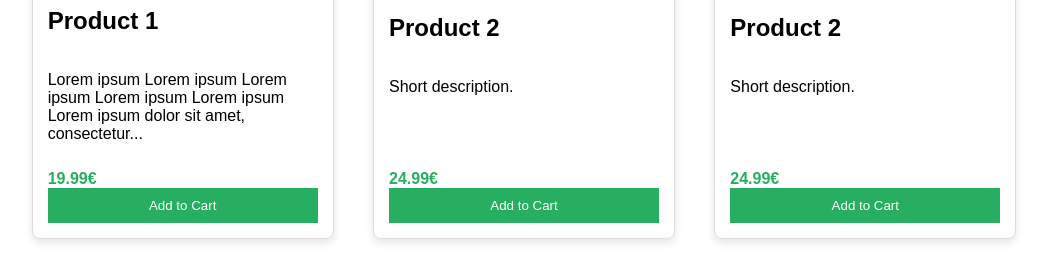
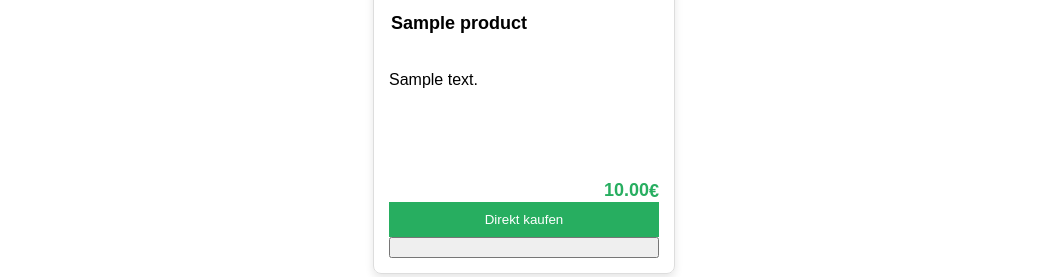
Before and after one commit to DosenSuppe/online_shop, a PHP site: page / in a window 1280 px wide. Shown: the part 395-672 px from the top of the page, without its empty margins (116-1163 px from the left). Run offline with PHP 8.4, Linux system fonts and the light colour scheme; tables that the repository leaves empty hold one stand-in row (values such as "Sample post").

Commit message:
UPDATES EVERYBODY, UPDATES

```diff
--- a/com/js/app.js
+++ b/com/js/app.js
@@ -1,15 +1,15 @@
 document.addEventListener("DOMContentLoaded", function() {
     // Sample product data (replace with your actual data)
     const products = [
-      { imgSrc: "src/img/product.jpg", name: "Product 1", description: "Lorem ipsum Lorem ipsum Lorem ipsum Lorem ipsum Lorem ipsum Lorem ipsum dolor sit amet, consectetur adipiscing elit.", price: "19.99€" },
-      { imgSrc: "src/img/product2.jpg", name: "Product 2", description: "Short description.", price: "24.99€" },
-      { imgSrc: "src/img/product2.jpg", name: "Product 2", description: "Short description.", price: "24.99€" },
-      { imgSrc: "src/img/product.jpg", name: "Product 1", description: "Lorem ipsum Lorem ipsum Lorem ipsum Lorem ipsum Lorem ipsum Lorem ipsum dolor sit amet, consectetur adipiscing elit.", price: "19.99€" },
-      { imgSrc: "src/img/product2.jpg", name: "Product 2", description: "Short description.", price: "24.99€" },
-      { imgSrc: "src/img/product2.jpg", name: "Product 2", description: "Short description.", price: "24.99€" },
-      { imgSrc: "src/img/product.jpg", name: "Product 1", description: "Lorem ipsum Lorem ipsum Lorem ipsum Lorem ipsum Lorem ipsum Lorem ipsum dolor sit amet, consectetur adipiscing elit.", price: "19.99€" },
-      { imgSrc: "src/img/product2.jpg", name: "Product 2", description: "Short description.", price: "24.99€" },
-      { imgSrc: "src/img/product2.jpg", name: "Product 2", description: "Short description.", price: "24.99€" },
+      { imgSrc: "src/img/product.jpg", name: "Product 1", description: "Lorem ipsum Lorem ipsum Lorem ipsum Lorem ipsum Lorem ipsum Lorem ipsumLorem ipsum Lorem ipsum Lorem ipsum Lorem ipsum Lorem ipsum Lorem ipsum Lorem ipsum Lorem ipsum dolor sit amet, consectetur adipiscing elit.", price: "19.99" },
+      { imgSrc: "src/img/product2.jpg", name: "Product 2", description: "Short description.", price: "211234.99" },
+      { imgSrc: "src/img/product2.jpg", name: "Product 2", description: "Short description.", price: "24.99" },
+      { imgSrc: "src/img/product.jpg", name: "Product 1", description: "Lorem ipsum Lorem ipsum Lorem ipsum Lorem ipsum Lorem ipsum Lorem ipsum dolor sit amet, consectetur adipiscing elit.", price: "19.99" },
+      { imgSrc: "src/img/product2.jpg", name: "Product 2", description: "Short description.", price: "24.99" },
+      { imgSrc: "src/img/product2.jpg", name: "Product 2", description: "Short description.", price: "24.99" },
+      { imgSrc: "src/img/product.jpg", name: "Product 1", description: "Lorem ipsum Lorem ipsum Lorem ipsum Lorem ipsum Lorem ipsum Lorem ipsum dolor sit amet, consectetur adipiscing elit.", price: "19.99" },
+      { imgSrc: "src/img/product2.jpg", name: "Product 2", description: "Short description.", price: "24.99" },
+      { imgSrc: "src/img/product2.jpg", name: "Product 2", description: "Short description.", price: "24.99" },
       // Add more products as needed
     ];
 
@@ -22,19 +22,26 @@ document.addEventListener("DOMContentLoaded", function() {
 
       productSection.innerHTML = `
         <img src="${product.imgSrc}" alt="${product.name}">
-        <div class="product-info">
-          <h2>${product.name}</h2>
+        <form action="./com/php/action/PutInCard.php" method="GET" class="product-info">
+          <h2>
+              <input type="text" name="product" value="${product.name}" readonly>
+          </h2>
+
           <p class="description">${product.description}</p>
-          <span class="price">${product.price}</span>
-          <button>Add to Cart</button>
-        </div>
+          <div class="price-container">
+            <input type="text" class="price" name="price" value="${product.price}" readonly>
+            <span>€</span>
+          </div>
+
+          <input type="submit" value="Add to Cart">
+        </form>
       `;
 
       productContainer.appendChild(productSection);
 
       // Truncate description if too long
       const descriptionElement = productSection.querySelector(".description");
-      const maxLength = 100;
+      const maxLength = 150;
 
       if (descriptionElement.textContent.length > maxLength) {
         descriptionElement.textContent = descriptionElement.textContent.substring(0, maxLength).trim() + "...";
--- /dev/null
+++ b/com/php/action/PutInCard.php
@@ -0,0 +1,6 @@
+<?php
+
+    echo $_GET["price"]."<br>";
+    echo $_GET["product"];
+
+?>
--- /dev/null
+++ b/com/php/site/DisplayProducts.php
@@ -0,0 +1,32 @@
+<?php
+
+    include_once("./library/php/sqlServer.php");
+
+    $products = sqlLoadData("products", "SELECT productName, price, productDescription FROM products;");
+
+    while ($product = $products->fetch_assoc())
+    {
+
+        $productName = $product["productName"];
+        $productPrice = $product["price"];
+        $productThumbnail = "src/img/product.jpg";
+        $productDescription = $product["productDescription"];
+
+        if (strlen($productDescription) > 150) {
+            $productDescription = strtok(wordwrap($productDescription, 150, "...\n"), "\n");
+        }
+
+        echo "<section class=\"product\">";
+        echo "<img src=\"$productThumbnail\" alt=\"$productName\">";
+        echo "<form action=\"./com/php/action/PutInCard.php\" method=\"GET\" class=\"product-info\">";
+        echo "<h2> <input type=\"text\" name=\"product\" value=\"$productName\" readonly> </h2>";
+        echo "<p class=\"description\">$productDescription</p>";
+        echo "<div class=\"price-container\">";
+        echo "<input type=\"text\" class=\"price\" name=\"price\" value=\"$productPrice\" readonly>";
+        echo "<span>€</span></div>";
+        echo "<input type=\"submit\" value=\"Direkt kaufen\">";
+        echo "<input type=\"button\" class=\"putInCart\"></form></section>";
+
+    }
+
+?>
--- a/com/styles/styles.css
+++ b/com/styles/styles.css
@@ -7,6 +7,7 @@ body {
     flex-direction: column;
     min-height: 100vh;
 }
+
 
 .container {
     width: 80%;
@@ -73,7 +74,7 @@ main {
     box-shadow: 0 4px 8px rgba(0, 0, 0, 0.1);
     display: flex;
     flex-direction: column;
-    height: 465px; /* Set a fixed height for the product container */
+    height: 500px; /* Set a fixed height for the product container */
 }
 
 .product img {
@@ -81,7 +82,6 @@ main {
     height: auto;
     border-bottom: 1px solid #ddd;
 }
-
 
 .product-info {
     padding: 15px;
@@ -94,24 +94,58 @@ main {
     margin-top: 0;
 }
 
+.product h2 input {
+    border-style: hidden;
+    font-weight: bold;
+    font-size: large;
+    outline: none;
+}
+
 .description {
     flex-grow: 1; /* Allow the description to take up the remaining space */
 }
 
+.price-container {
+    text-align: right;
+}
+
 .price {
     color: #27ae60;
+
     font-weight: bold;
+    font-size: large;
+    border-style: hidden;
+    margin-top: 10px;
+
+    outline: none;
+
+    margin-right: 0; /* Adjusted to 0 */
+    padding: 0; /* Adjusted to 0 */
+
+    text-align: right;
+}
+
+.price-container span {
+    vertical-align: middle; /* Alisgn the € symbol vertically with the input */
+    color: #27ae60;
+    font-weight: bold;
+    font-size: large;
+    border-style: hidden;
     margin-top: 10px;
 }
 
 
-button {
+input[type="submit"] {
     background-color: #27ae60;
     color: #fff;
     padding: 10px;
     border: none;
     cursor: pointer;
     width: 100%;
+}
+
+.putInCart {
+    background-image: url("../../src/img/cart.png") no-repeat scroll 7px 7px;
 }
 
 button:hover {
--- a/index.html
+++ b/index.php
@@ -15,7 +15,7 @@
       <br>
       <nav>
         <ul>
-          <li><div><a href="./index.html">Home</a></div></li>
+          <li><div><a href="./index.php">Home</a></div></li>
           <li><div><a href="#">Search</a></div></li>
           <li><div><a href="#">Contact</a></div></li>
         </ul>
@@ -26,12 +26,8 @@
   <main class="container" id="product-container">
     <!--
         contains all the products
-
-        add php in here:
-
-        require_once DisplayProducts.php
-
     -->
+    <?php include("./com/php/site/DisplayProducts.php"); ?>
   </main>
 
   <footer>
@@ -40,6 +36,9 @@
     </div>
   </footer>
 
-  <script src="./com/js/app.js"></script>
+  <!--        !!! IMPORTANT !!!
+      java script loader is depricated
+  -->
+  <!-- script src="./com/js/app.js"></script -->
 </body>
 </html>
--- a/library/php/sqlServer.php
+++ b/library/php/sqlServer.php
@@ -1,20 +1,25 @@
 <?php
+    function sqlTest() {
+        echo "<script>alert(\"Hello World!\")</script>";
+    }
 
     /**
      * loading data from a table
      */
-    function sqlLoadData($tableName, $dataConfig, $orderConfig, $limitConfig) {
+    function sqlLoadData($tableName, $sqlQuery) {
         $sqlConnection = mysqli_connect("127.0.0.1", "root", "", "shop_project");
 
-
+        $result = mysqli_query($sqlConnection, $sqlQuery);
 
         $sqlConnection->close();
+
+        return $result;
     }
 
     /**
      * saves data to table
      */
-    function sqlLoadData($tableName, $data) {
+    function sqlSaveData($tableName, $data) {
         $sqlConnection = mysqli_connect("127.0.0.1", "root", "", "shop_project");
 
 
```
Also changed, not shown: misc/database/database.sql (+10 -2 lines), src/img/cart.png (added).
